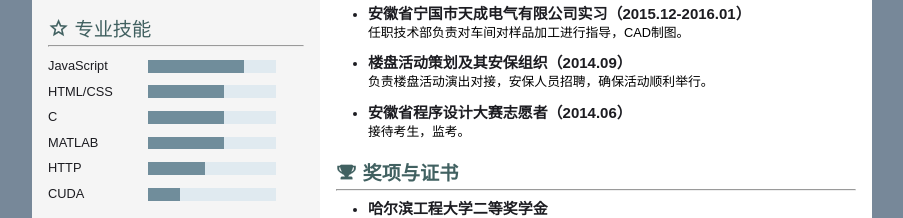
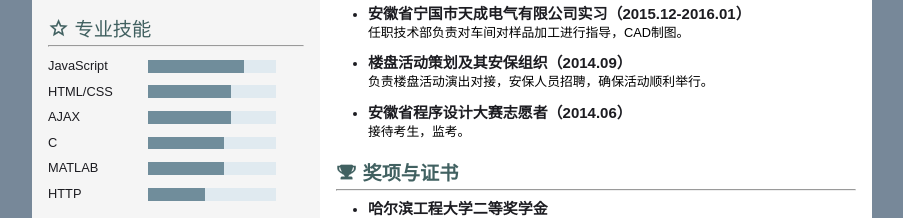
Before and after one commit to cultbiscuit/resume, a plain HTML site: page index.html in a window 1280 px wide. Shown: the part 742-960 px from the top of the page, without its empty margins (188-1091 px from the left). Drawn offline with Linux system fonts and the light colour scheme.

Commit message:
Update index.html

```diff
--- a/index.html
+++ b/index.html
@@ -60,8 +60,12 @@
 			</li>
 			<li>
                               <label class="left-label" >HTML/CSS</label>
-			      <progress value="60" max="100"></progress>
+			      <progress value="65" max="100"></progress>
 			</li>
+			<li>
+                              <label class="left-label" >AJAX</label>
+                              <progress value="65" max="100"></progress>
+		        </li>
 			<li>
                               <label class="left-label" >C</label>
                        	      <progress value="60" max="100"></progress>
@@ -74,10 +78,6 @@
 		        <li>
                               <label class="left-label" >HTTP</label>
                               <progress value="45" max="100"></progress>
-		        </li>
-			<li>
-                              <label class="left-label" >CUDA</label>
-                              <progress value="25" max="100"></progress>
 		        </li>
 		</ul>
           </div>
```
